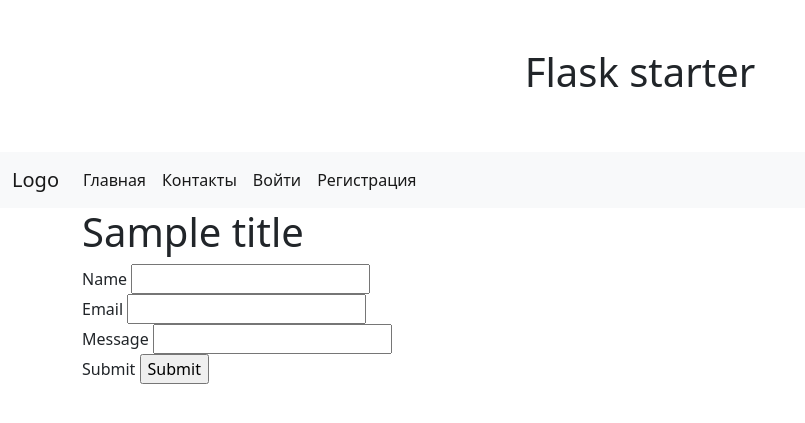
After one commit to andreyshibaev/flaskstart, a Flask app: template apps/contacts/templates/contacts/contacts.html in a window 1280 px wide. The commit adds this page. Shown: the top 423 px of the page, without its empty margins (0-805 px from the left). Run offline with Flask 2, Linux system fonts and the light colour scheme; the template is opened without the code that fills it: values that come from a table or form of the project are taken from there, most other values are stand-ins (such as "Sample title", 1, 10 or a date in 2020); parts of the project's set-up code (start-up, migrations or seed data) failed here and were passed over; some libraries are stand-ins or nearby versions.

Commit message:
add contacts blueprint

```diff
--- a/app.py
+++ b/app.py
@@ -2,6 +2,7 @@ from flask import Flask
 from sqlalchemy import create_engine
 from apps.homeapp.views import homeapp
 from apps.profile.views import profile
+from apps.contacts.views import contacts
 from database.database import db
 from flask_migrate import Migrate
 from config import Config
@@ -15,7 +16,7 @@ from flask_admin import Admin
 from apps.profile.admin import UserView, RoleView
 from apps.profile.models import User, Role
 from apps.profile.views import AdminView
-
+from flask_wtf.csrf import CSRFProtect
 from apps.profile import models
 
 # from flask_postgres import init_db_callback
@@ -25,12 +26,14 @@ engine = create_engine(Config.SQLALCHEMY_DATABASE_URI)
 migrate = Migrate()
 toolbar = DebugToolbarExtension()
 mail = Mail()
+csrf = CSRFProtect()
 
 def create_app(config_class=Config):
     app = Flask(__name__, instance_relative_config=True)
     app.config.from_object(config_class)
     migrate.init_app(app, db)
     mail.init_app(app)
+    csrf.init_app(app)
     # for postgres data base
     # @init_db_callback
     # def init_db(app, db):
@@ -39,6 +42,7 @@ def create_app(config_class=Config):
     db.init_app(app)
     app.register_blueprint(homeapp)
     app.register_blueprint(profile)
+    app.register_blueprint(contacts)
     admin = Admin(app, name='Управление сайтом', template_mode='bootstrap4', index_view=AdminView())
     admin.add_view(UserView(User, db.session))
     admin.add_view(RoleView(Role, db.session))
--- /dev/null
+++ b/apps/contacts/forms.py
@@ -0,0 +1,10 @@
+from flask_wtf import FlaskForm
+from wtforms import StringField, SubmitField
+
+
+
+class contactForm(FlaskForm):
+    name = StringField()
+    email = StringField()
+    message = StringField()
+    submit = SubmitField()
--- /dev/null
+++ b/apps/contacts/templates/contacts/contacts.html
@@ -0,0 +1,22 @@
+{% extends 'base.html' %}
+
+{% block title %}
+{{ title }}
+{% endblock title %}
+
+{% block content %}
+    <div class="container">
+        <h1>{{ title }}</h1>
+        <form method="POST" action="">
+            {{ cform.csrf_token }}
+            {{ cform.name.label }}
+            {{ cform.name }}<br>
+            {{ cform.email.label }}
+            {{ cform.email }}<br>
+            {{ cform.message.label }}
+            {{ cform.message }}<br>
+            {{ cform.submit.label }}
+            {{ cform.submit }}<br>
+        </form>
+    </div>
+{% endblock content %}
--- a/config.py
+++ b/config.py
@@ -18,14 +18,14 @@ class Config(object):
     SECURITY_FLASH_MESSAGES = True
     SECURITY_PASSWORD_HASH = 'bcrypt'
     SECURITY_PASSWORD_CHECK_BREACHED = 'strict'
-    SECURITY_EMAIL_SENDER = 'demo@test.ru'
+    SECURITY_EMAIL_SENDER = 'webmaster@sibchar.ru'
     SECURITY_CONFIRMABLE = False
     SECURITY_REGISTERABLE = True
     SECURITY_SEND_REGISTER_EMAIL = False
     SECURITY_POST_LOGIN_VIEW = '/profile'
     SECURITY_POST_REGISTER_VIEW = '/profile'
     SECURITY_CHANGEABLE = True
-    SECURITY_SEND_PASSWORD_CHANGE_EMAIL = False
+    SECURITY_SEND_PASSWORD_CHANGE_EMAIL = True
     FLASK_ADMIN_SWATCH = 'superhero'
     DEBUG_TB_PROFILER_ENABLED = False
     DEBUG_TB_INTERCEPT_REDIRECTS = False
@@ -35,7 +35,7 @@ class Config(object):
     MAIL_USE_SSL=False
     MAIL_USE_TLS=True
     MAIL_DEBUG = True
-    MAIL_DEFAULT_SENDER = 'demo@test.ru'
+    MAIL_DEFAULT_SENDER = 'webmaster@sibchar.ru'
     MAIL_SERVER=os.environ.get("MAIL_SERVER")
     MAIL_PORT=os.environ.get("MAIL_PORT")
     MAIL_USERNAME=os.environ.get("MAIL_USERNAME")
--- a/templates/_inc/_menu.html
+++ b/templates/_inc/_menu.html
@@ -8,6 +8,9 @@
         <ul class="navbar-nav">
           <li class="nav-item">
             <a class="nav-link active" aria-current="page" href="{{ url_for('homeapp.home') }}">Главная</a>
+          </li>
+          <li class="nav-item">
+            <a class="nav-link active" aria-current="page" href="{{ url_for('contacts.show_contact_form') }}">Контакты</a>
           </li>
           {% if current_user.has_role('admin') %}
           <li class="nav-item">
--- a/templates/base.html
+++ b/templates/base.html
@@ -1,5 +1,5 @@
 <!DOCTYPE html>
-<html lang="en">
+<html lang="ru">
 <head>
     <meta charset="UTF-8">
     <meta http-equiv="X-UA-Compatible" content="IE=edge">
```
Also changed, not shown: apps/contacts/views.py (added, +13 -0 lines), apps/contacts/__init__.py (added), apps/contacts/models.py (added).
